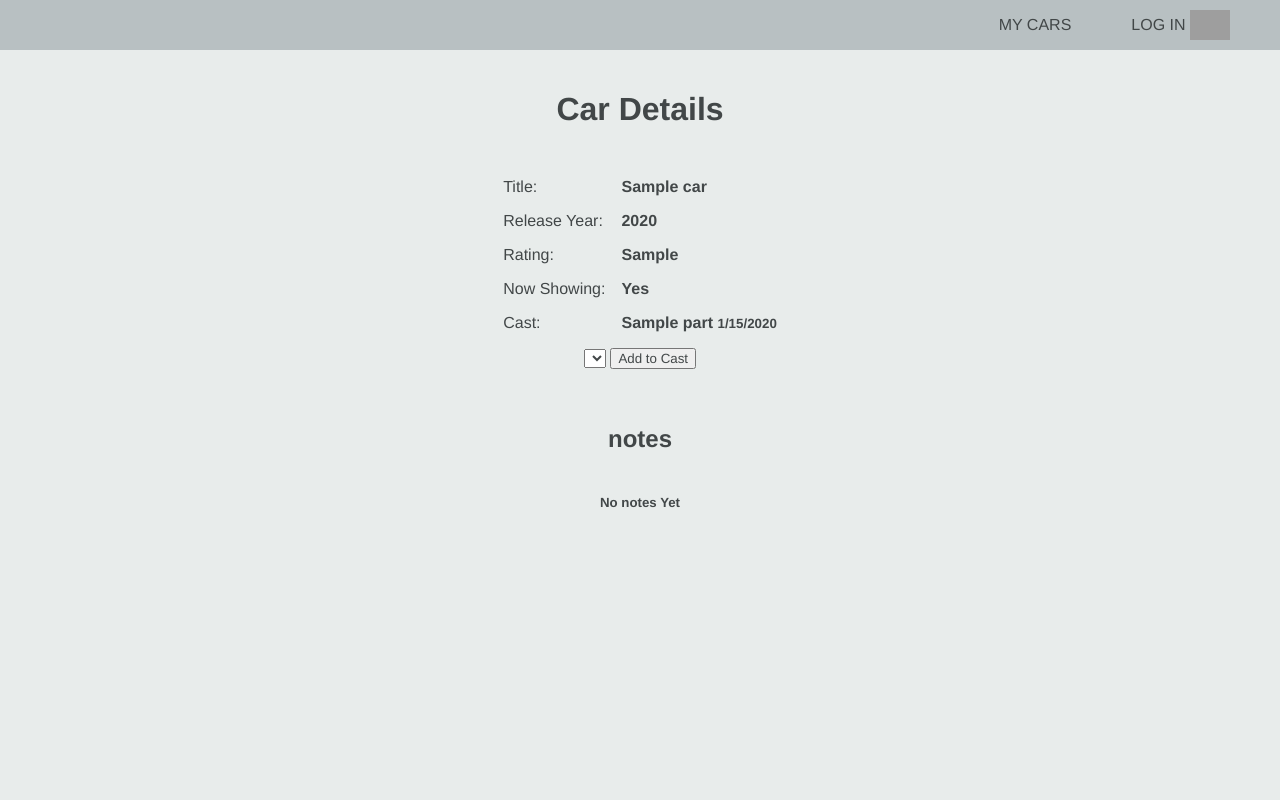
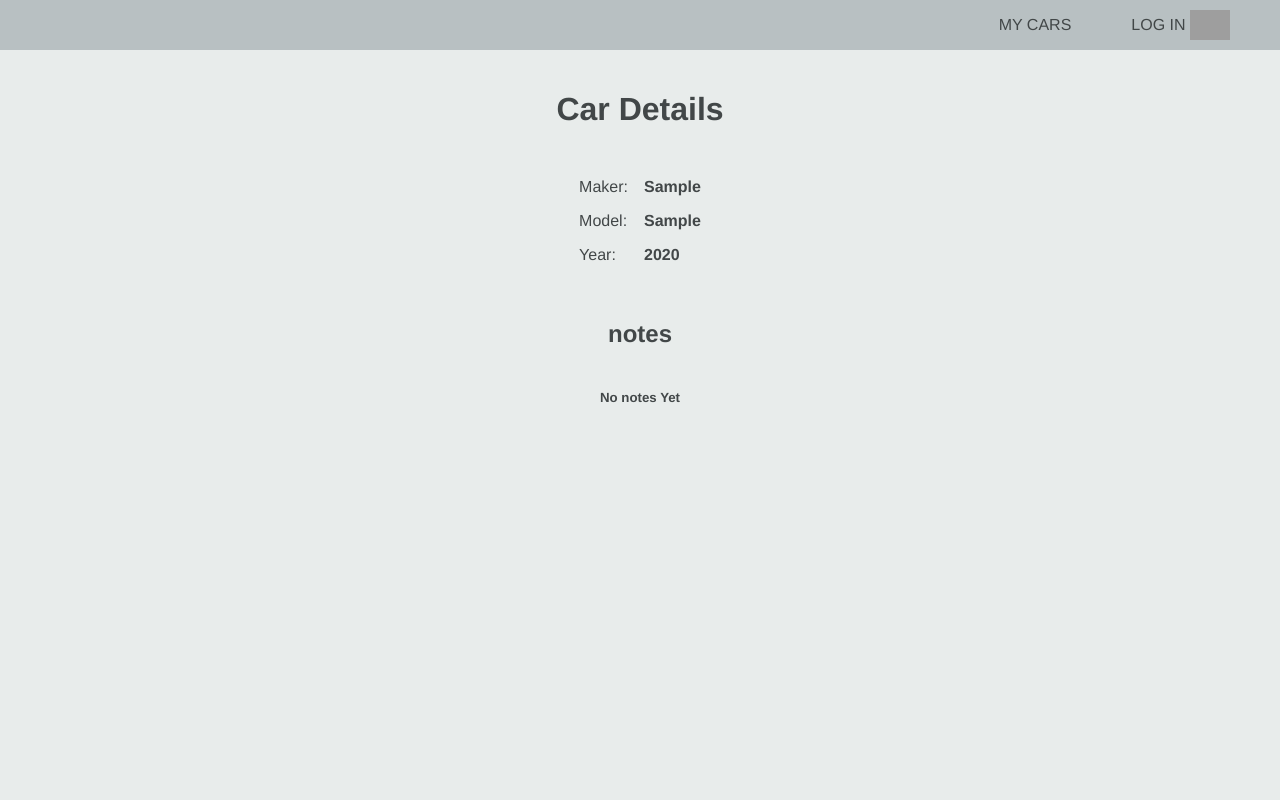
Before and after one commit to GooferG/Car-Collection-GA, a Node server app: page /cars/600000000000000000000001 in a window 1280 px wide. Run offline with Node 20, Linux system fonts and the light colour scheme; tables that the repository leaves empty hold one stand-in row (values such as "Sample post"); lists and menus that the app fills with data are empty; some libraries are stand-ins or nearby versions; grey boxes are pictures that could not be loaded.

Commit message:
adding forms

```diff
--- a/controllers/cars.js
+++ b/controllers/cars.js
@@ -1,5 +1,5 @@
 const Car = require('../models/cars');
-const Parts = require('../models/part');
+const Parts = require('../models/parts');
 
 module.exports = {
   index,
@@ -10,7 +10,7 @@ module.exports = {
 
 function index(req, res) {
   Car.find({}, function(err, cars) {
-    res.render('cars/index', { title: 'My Cars', cars });
+    res.render('cars/index', { model: 'My Cars', cars });
   });
 }
 
@@ -22,7 +22,7 @@ function show(req, res) {
         {_id: {$nin: car.cast}},
         function(err, parts) {
             res.render('cars/show',{
-              title : 'Car Details', // this is H1 tag
+              model : 'Car Details', // this is H1 tag
               car, // this will have all the actors
               parts // this will the actors that not in the car
             });
@@ -32,7 +32,7 @@ function show(req, res) {
 }
 
 function newCar(req, res) {
-  res.render('cars/new', { title: 'Add Car' });
+  res.render('cars/new', { model: 'Add Car' });
 }
 
 function create(req, res) {
--- a/routes/parts.js
+++ b/routes/parts.js
@@ -6,6 +6,6 @@ router.get('/parts/new', partsCtrl.new);
 router.post('/parts', partsCtrl.create);
 
 // http://localhost:3000/cars/6305155d63b7f5eefbf7b696/parts
-router.post('/cars/:id/parts', partsCtrl.addToCast);
+router.post('/cars/:id/parts', partsCtrl.addtoParts);
 
 module.exports = router;
--- a/views/cars/show.ejs
+++ b/views/cars/show.ejs
@@ -1,32 +1,16 @@
 <%- include('../partials/header') %>
 
 <section id="show-page">
-    <div>Title:</div>
-    <div><%= car.title %></div>
-    <div>Release Year:</div>
+    <div>Maker:</div>
+    <div><%= car.maker %></div>
+    <div>Model:</div>
+    <div><%= car.model %></div>
+    <div>Year:</div>
     <div><%= car.releaseYear %></div>
-    <div>Rating:</div>
-    <div><%= car.mpaaRating %></div>
-    <div>Now Showing:</div>
-    <div><%= car.nowShowing ? 'Yes' : 'Nope' %></div>
-    <!-- start cast list -->
-    <div>Cast:</div>
-    <ul>
-        <%- car.cast.map(p =>
-                `<li>${p.name} <small>${p.born.toLocaleDateString()}</small></li>`
-        ).join('') %>
-    </ul>
-    <!-- end cast list -->
+
+
 </section>
-<!-- add to cast form below this comment -->
-<form id="add-per-to-cast" action="/cars/<%= car._id %>/parts" method="POST">
-    <select name="partId">
-        <%- parts.map(p =>
-                `<option value="${p._id}">${p.name}</option>`
-        ).join('') %>
-    </select>
-    <button type="submit">Add to Cast</button>
-</form>
+
 
 <br><br>
 <h2>notes</h2>
@@ -35,14 +19,7 @@
     <form id="add-note-form" method="POST" action="/cars/<%= car._id %>/notes">
         <label>Notes:</label>
         <textarea name="content"></textarea>
-        <label>Rating:</label>
-        <select name="rating">
-            <option value="1">1</option>
-            <option value="2">2</option>
-            <option value="3">3</option>
-            <option value="4">4</option>
-            <option value="5">5</option>
-        </select>
+
         <input type="submit" value="Add Notes">
     </form>
 <% } %>
@@ -54,19 +31,19 @@
             <th>User</th>
             <th>Date</th>
             <th>Notes</th>
-            <th>Rating</th>
+
             <th></th>
         </tr>
         </thead>
         <tbody>
         <% let total = 0 %>
         <% car.notes.forEach(function(r) { %>
-            <% total += r.rating %>
+
             <tr>
                 <td class="note-user"><img src="<%= r.userAvatar %>"><%= r.userName %></td>
                 <td><%= r.createdAt.toLocaleDateString() %></td>
                 <td><%= r.content %></td>
-                <td><%= r.rating %></td>
+
                 <td>
                     <% if (user && user._id.equals(r.user)) { %>
                         <form action="/notes/<%= r._id %>?_method=DELETE" method="POST">
--- a/views/index.ejs
+++ b/views/index.ejs
@@ -1,11 +1,11 @@
 <!DOCTYPE html>
 <html>
   <head>
-    <title><%= title %></title>
+    <title><%= model %></title>
     <link rel='stylesheet' href='/stylesheets/style.css' />
   </head>
   <body>
-    <h1><%= title %></h1>
-    <p>Welcome to <%= title %></p>
+    <h1><%= model %></h1>
+    <p>Welcome to <%= model %></p>
   </body>
 </html>
--- a/views/partials/header.ejs
+++ b/views/partials/header.ejs
@@ -5,19 +5,19 @@
     <meta name="viewport" content="width=device-width, initial-scale=1.0">
     <meta http-equiv="X-UA-Compatible" content="ie=edge">
     <link rel='stylesheet' href='/stylesheets/style.css'/>
-    <title><%= title %></title>
+    <title><%= model %></title>
 </head>
 <body>
 <nav>
 
-    <a href="/cars" <%- title === 'My cars' ? 'class="active"' : '' %>>MY CARS</a>
+    <a href="/cars" <%- model === 'My cars' ? 'class="active"' : '' %>>MY CARS</a>
     <% if (user) { %>
 
-        <a href="/cars/new" <%- title === 'Add Car' ? 'class="active"' : '' %>>ADD CAR</a>
+        <a href="/cars/new" <%- model === 'Add Car' ? 'class="active"' : '' %>>ADD CAR</a>
         <a href="/logout">LOG OUT</a>
     <% } else { %>
         <a href="/auth/google" class="login">LOG IN&nbsp;<img src="https://i.imgur.com/FHjYyi0.png"></a>
     <% } %>
 </nav>
 <main>
-    <h1><%= title %></h1>
+    <h1><%= model %></h1>
```
Also changed, not shown: controllers/parts.js (+4 -4 lines), models/cars.js (+13 -8 lines), views/cars/index.ejs (+7 -4 lines), views/cars/new.ejs (+9 -3 lines), README.md, images/garage.jpeg (added), models/parts.js (renamed from models/part.js), 1 other file.
